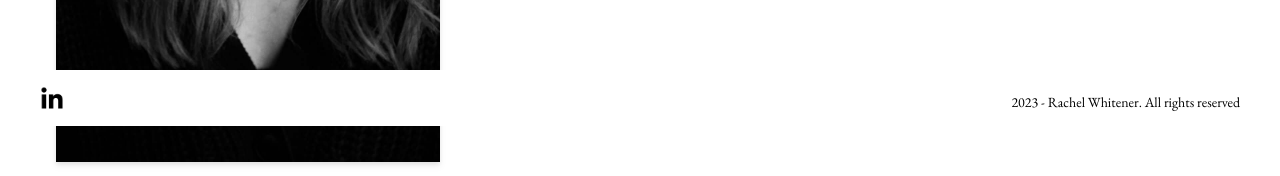
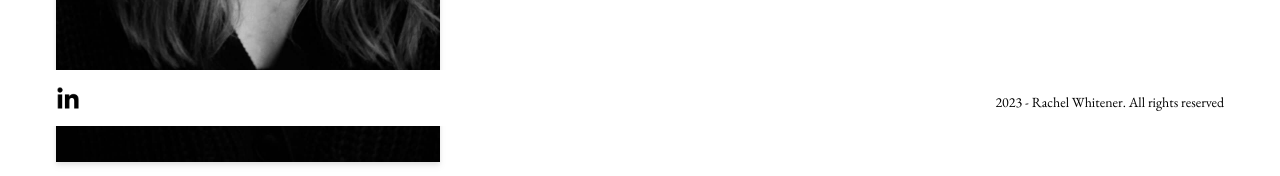
Before and after one commit to dela1000/rachelssite, a React (Vite) app: page / in a window 1280 px wide. Shown: the part 674-850 px from the top of the page. Built offline with nearby package versions, Linux system fonts and the light colour scheme; a web font is replaced by a local one.

Commit message:
header and footer updates

```diff
--- a/src/components/Footer/Footer.tsx
+++ b/src/components/Footer/Footer.tsx
@@ -3,7 +3,7 @@ import linkedin from 'src/assets/linkedin-icon.png';
 const Footer = () => {
   const year = new Date().getFullYear();
   return (
-    <footer className="sticky bottom-0 pt-4 pb-2 bg-white">
+    <footer className="sticky bottom-0 pt-4 pb-2 px-4 bg-white">
       <div className="flex items-end justify-between">
         <div className="w-8 h-8 pr-2">
           <a href="https://www.linkedin.com/in/rachel-whitener/" target="_blank" rel="noopener noreferrer">
--- a/src/components/Header/Header.tsx
+++ b/src/components/Header/Header.tsx
@@ -8,7 +8,7 @@ const Header = () => {
 
   return (
     <div className="sticky top-0 bg-white z-50">
-      <nav className="flex items-center justify-between xl:py-8 px-5 py-4">
+      <nav className="flex items-center justify-between xl:py-8 px-3.5 py-4">
         <Link to="/" className="md:text-4xl text-2xl font-light hover:text-gray-500 font-ysabeau mr-2">
           Rachel Whitener
         </Link>
@@ -36,7 +36,7 @@ const Header = () => {
           </div>
         )}
 
-        <div className="hidden xl:flex space-x-4 text-2xl text-gray-700 px-3 py-2">
+        <div className="hidden xl:flex space-x-4 text-2xl text-gray-700 py-2">
           <Link to="/" className="hover:text-gray-500">
             Home
           </Link>
```
